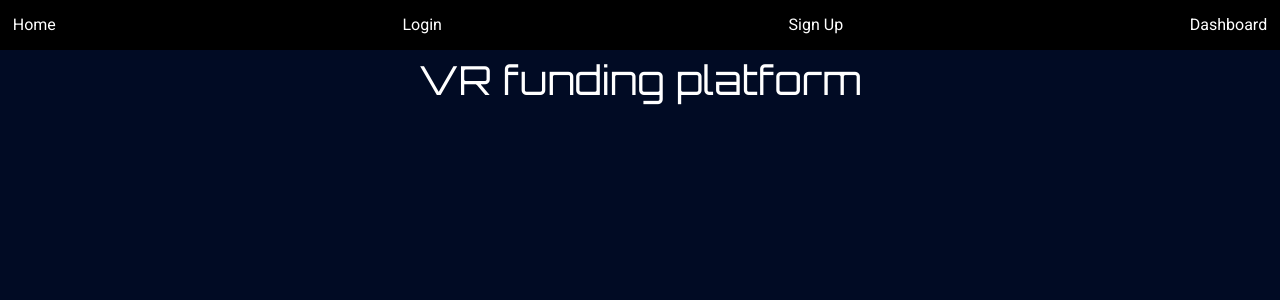
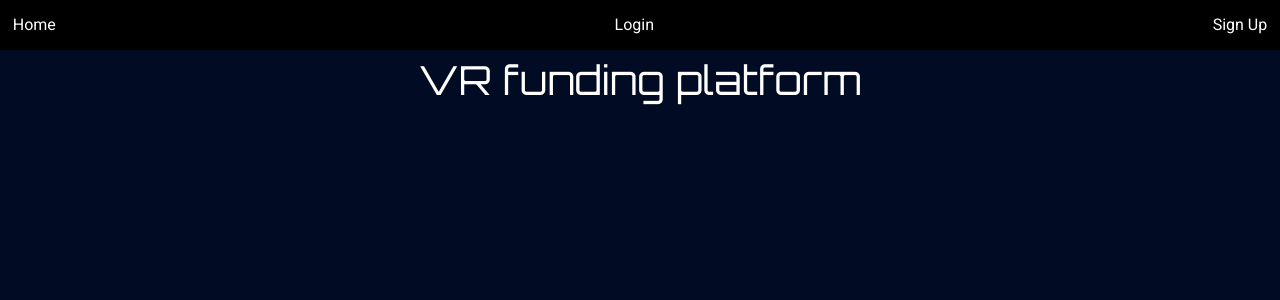
Before and after one commit to bw-virtual-reality-1/React, a React (Create React App) app in the folder client/: page / in a window 1280 px wide. Shown: the top 300 px of the page. Built offline with nearby package versions, Linux system fonts and the light colour scheme.

Commit message:
final commit

```diff
--- a/client/src/components/Navigation.js
+++ b/client/src/components/Navigation.js
@@ -21,9 +21,6 @@ const Navigation = (props) => {
         </Link>
 
 
-        <Link to="/dashboard" className="nav-link">
-          Dashboard
-        </Link>
 
 
 
```
